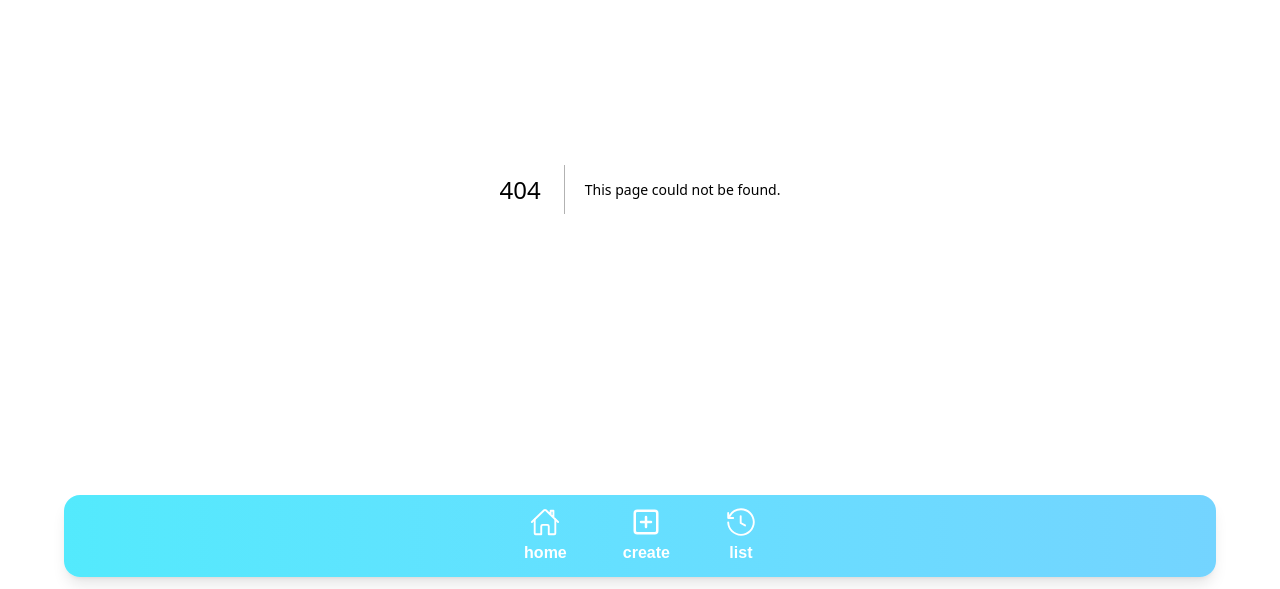
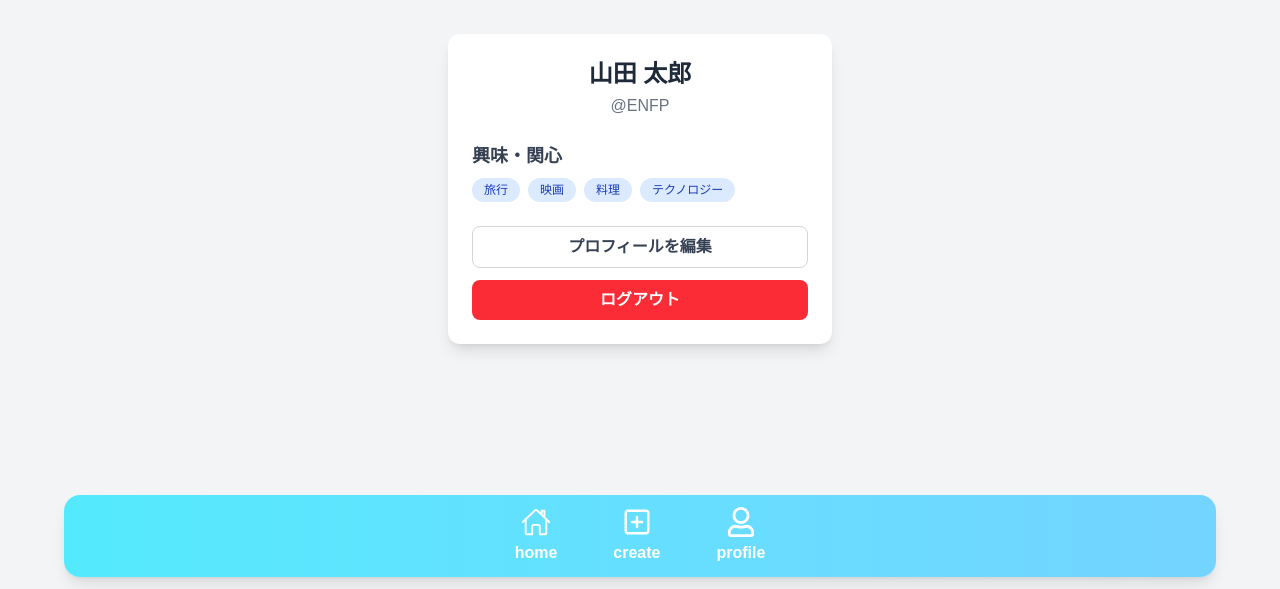
Before and after one commit to k4nkan/RSS_Hackathon_2025_HansodeMan, a Next.js app in the folder frontend/: page /profile in a window 1280 px wide. Before the commit this address had no page. Shown: the part 211-800 px from the top of the page. Built offline with nearby package versions, Linux system fonts and the light colour scheme.

Commit message:
フッターをlistからprofileに修正、/profileの実装

```diff
--- a/frontend/app/components/footer.tsx
+++ b/frontend/app/components/footer.tsx
@@ -1,7 +1,7 @@
 import React from "react";
 import { IoHomeOutline } from "react-icons/io5";
 import { FiPlusSquare } from "react-icons/fi";
-import { GoHistory } from "react-icons/go";
+import { FaRegUser } from "react-icons/fa";
 
 import Link from "next/link";
 
@@ -9,7 +9,7 @@ const FooterNav = () => {
   const navItems = [
     { name: "home", icon: IoHomeOutline, href: "/" },
     { name: "create", icon: FiPlusSquare, href: "/create" },
-    { name: "list", icon: GoHistory, href: "/list" },
+    { name: "profile", icon: FaRegUser, href: "/profile" },
   ];
 
   return (
--- /dev/null
+++ b/frontend/app/profile/page.tsx
@@ -0,0 +1,51 @@
+import React from "react";
+
+// 仮のユーザーデータ。認証後に実際のデータに置き換える
+const user = {
+  name: "山田 太郎",
+  mbti: "ENFP",
+  interests: ["旅行", "映画", "料理", "テクノロジー"],
+};
+
+const ProfilePage = () => {
+  return (
+    <div className="min-h-screen bg-gray-100 flex items-center justify-center p-4">
+      <div className="w-full max-w-sm bg-white rounded-xl shadow-lg p-6">
+        {/* プロフィールヘッダー */}
+        <div className="flex flex-col items-center mb-6">
+          <h1 className="text-2xl font-bold text-gray-800">{user.name}</h1>
+          <p className="text-gray-500 mt-1">@{user.mbti}</p>
+        </div>
+
+        {/* 興味・関心セクション */}
+        <div className="mb-6">
+          <h2 className="text-lg font-semibold text-gray-700 mb-2">
+            興味・関心
+          </h2>
+          <div className="flex flex-wrap gap-2">
+            {user.interests.map((interest, index) => (
+              <span
+                key={index}
+                className="bg-blue-100 text-blue-800 text-xs font-medium px-3 py-1 rounded-full"
+              >
+                {interest}
+              </span>
+            ))}
+          </div>
+        </div>
+
+        {/* アクションボタン */}
+        <div className="flex flex-col space-y-3">
+          <button className="w-full py-2 px-4 border border-gray-300 rounded-lg text-gray-700 font-semibold hover:bg-gray-50 transition-colors">
+            プロフィールを編集
+          </button>
+          <button className="w-full py-2 px-4 bg-red-500 rounded-lg text-white font-semibold hover:bg-red-600 transition-colors">
+            ログアウト
+          </button>
+        </div>
+      </div>
+    </div>
+  );
+};
+
+export default ProfilePage;
```
